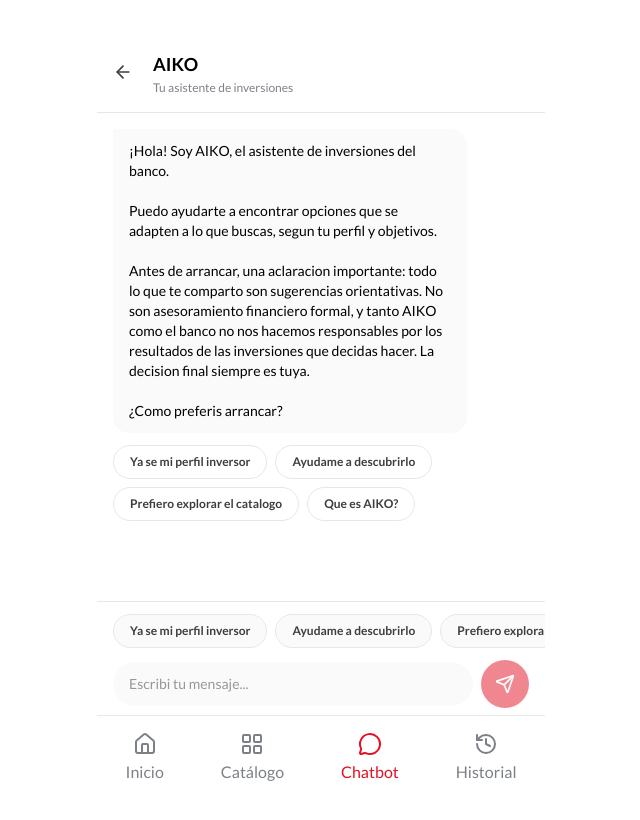
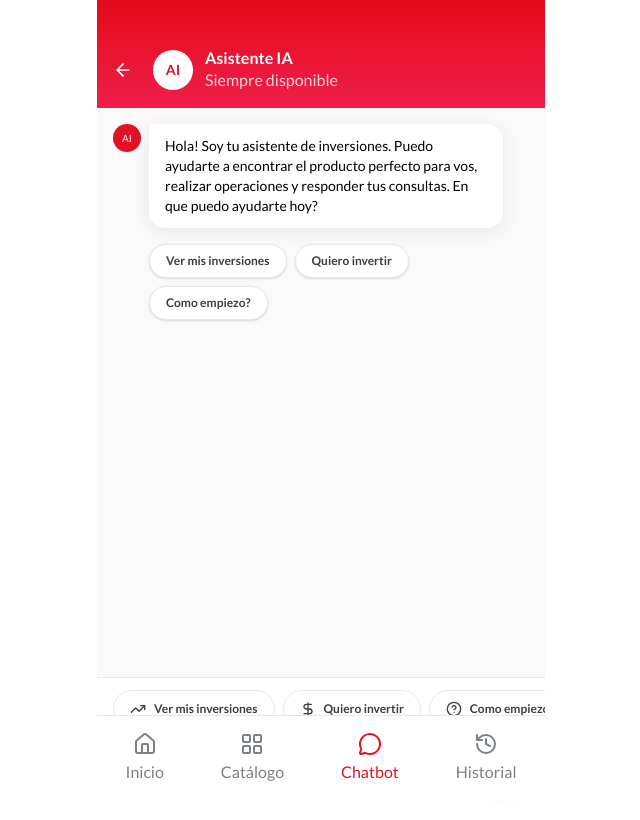
Before and after one commit to RenCostamagna/hackaton-prototype, a Next.js app: page /chatbot in a window 1280 px wide. Shown: the top 820 px of the page, without its empty margins (319-959 px from the left). Built offline with nearby package versions, Linux system fonts and the light colour scheme.

Commit message:
feat: update chat UI with new design and functionality
Add new chat design elements and update message types and hooks.

```diff
--- a/components/features/chat-input.tsx
+++ b/components/features/chat-input.tsx
@@ -1,7 +1,7 @@
 "use client";
 
 import { useState } from "react";
-import { Send } from "lucide-react";
+import { Send, TrendingUp, DollarSign, HelpCircle } from "lucide-react";
 import type { ChipOption } from "@/types";
 
 interface ChatInputProps {
@@ -10,6 +10,13 @@ interface ChatInputProps {
   chips: ChipOption[];
   disabled?: boolean;
 }
+
+// Iconos para los chips de accion rapida
+const chipIcons: Record<string, React.ReactNode> = {
+  "ver-inversiones": <TrendingUp className="w-4 h-4" />,
+  "quiero-invertir": <DollarSign className="w-4 h-4" />,
+  "como-empiezo": <HelpCircle className="w-4 h-4" />,
+};
 
 export function ChatInput({
   onSend,
@@ -28,8 +35,8 @@ export function ChatInput({
   };
 
   return (
-    <div className="bg-surface border-t border-border px-4 py-3 pb-safe">
-      {/* Chips de accion rapida - scroll horizontal */}
+    <div className="bg-white border-t border-grey-2 px-4 py-3 pb-safe">
+      {/* Chips de accion rapida con iconos */}
       {chips.length > 0 && (
         <div className="flex gap-2 overflow-x-auto pb-3 -mx-4 px-4 scrollbar-hide">
           {chips.map((chip) => (
@@ -37,28 +44,31 @@ export function ChatInput({
               key={chip.id}
               onClick={() => onChipSelect(chip.value)}
               disabled={disabled}
-              className="flex-shrink-0 px-4 py-2 rounded-full bg-surface-muted text-text-secondary text-b2-semibold border border-border hover:bg-primary/10 hover:border-primary hover:text-primary transition-all disabled:opacity-50 active:scale-95"
+              className="flex-shrink-0 flex items-center gap-2 px-4 py-2.5 rounded-full bg-white text-grey-6 text-b2-semibold border border-grey-2 hover:border-primary hover:text-primary transition-all disabled:opacity-50 active:scale-95"
             >
-              {chip.label}
+              {chipIcons[chip.id] || null}
+              <span>{chip.label}</span>
             </button>
           ))}
         </div>
       )}
 
-      {/* Input de texto */}
-      <form onSubmit={handleSubmit} className="flex items-center gap-2">
+      {/* Input de texto con boton de enviar */}
+      <form onSubmit={handleSubmit} className="flex items-center gap-3">
+        <div className="flex-1 relative">
           <input
             type="text"
             value={message}
             onChange={(e) => setMessage(e.target.value)}
-          placeholder="Escribi tu mensaje..."
+            placeholder="Escribi tu consulta..."
             disabled={disabled}
-          className="flex-1 px-4 py-3 rounded-full bg-surface-muted text-text-primary text-b1-regular placeholder:text-text-disabled focus:outline-none focus:ring-2 focus:ring-primary disabled:opacity-50"
+            className="w-full px-4 py-3 rounded-full bg-grey-1 border border-grey-2 text-text-primary text-b1-regular placeholder:text-grey-4 focus:outline-none focus:border-primary focus:ring-1 focus:ring-primary disabled:opacity-50"
           />
+        </div>
         <button
           type="submit"
           disabled={!message.trim() || disabled}
-          className="w-12 h-12 rounded-full bg-primary text-text-inverse flex items-center justify-center disabled:opacity-50 disabled:cursor-not-allowed transition-opacity active:scale-95"
+          className="w-12 h-12 rounded-full bg-primary text-white flex items-center justify-center disabled:bg-red-light disabled:cursor-not-allowed transition-colors active:scale-95 shadow-card"
           aria-label="Enviar mensaje"
         >
           <Send className="w-5 h-5" />
--- a/components/features/chat-interface.tsx
+++ b/components/features/chat-interface.tsx
@@ -28,17 +28,26 @@ export function ChatInterface() {
   const currentChips = lastMessageWithChips?.chips || [];
 
   return (
-    <div className="flex flex-col h-[calc(100vh-80px)] bg-background">
-      {/* Header */}
-      <header className="px-4 pt-12 pb-4 bg-background border-b border-border">
+    <div className="flex flex-col h-screen bg-grey-1">
+      {/* Header - Fondo rojo con gradiente */}
+      <header className="bg-gradient-red px-4 pt-12 pb-4">
         <div className="flex items-center gap-3">
-          <Link href="/dashboard" className="p-2 -ml-2 hover:bg-surface-muted rounded-full transition-colors">
-            <ArrowLeft className="w-5 h-5 text-text-secondary" />
+          <Link
+            href="/dashboard"
+            className="p-2 -ml-2 hover:bg-white/10 rounded-full transition-colors"
+          >
+            <ArrowLeft className="w-5 h-5 text-white" />
           </Link>
+
+          {/* Avatar AI */}
+          <div className="w-10 h-10 rounded-full bg-white flex items-center justify-center">
+            <span className="text-primary text-b1-bold">AI</span>
+          </div>
+
           <div>
-            <h1 className="text-h2-bold text-text-primary">AIKO</h1>
-            <p className="text-b2-regular text-text-muted">
-              Tu asistente de inversiones
+            <h1 className="text-h3-bold text-white">Asistente IA</h1>
+            <p className="text-b3-regular text-white/80">
+              Siempre disponible
             </p>
           </div>
         </div>
@@ -46,14 +55,16 @@ export function ChatInterface() {
 
       {/* Messages */}
       <div className="flex-1 overflow-y-auto px-4 py-4">
-        <div className="flex flex-col gap-3">
+        <div className="flex flex-col gap-4">
           {messages.map((message) => (
             <ChatMessage
               key={message.id}
               message={message}
-              product={
-                message.productId
-                  ? mockProducts.find((p) => p.id === message.productId)
+              products={
+                message.productIds
+                  ? mockProducts.filter((p) => message.productIds?.includes(p.id))
+                  : message.productId
+                  ? [mockProducts.find((p) => p.id === message.productId)!].filter(Boolean)
                   : undefined
               }
               onSelectChip={selectChip}
@@ -62,13 +73,18 @@ export function ChatInterface() {
           ))}
 
           {isLoading && (
-            <div className="flex items-center gap-2 p-3">
-              <div className="flex gap-1">
-                <span className="w-2 h-2 bg-text-muted rounded-full animate-bounce" />
-                <span className="w-2 h-2 bg-text-muted rounded-full animate-bounce [animation-delay:0.1s]" />
-                <span className="w-2 h-2 bg-text-muted rounded-full animate-bounce [animation-delay:0.2s]" />
+            <div className="flex items-start gap-2">
+              {/* Avatar AI */}
+              <div className="w-7 h-7 rounded-full bg-primary flex items-center justify-center flex-shrink-0">
+                <span className="text-white text-b4-medium">AI</span>
               </div>
-              <span className="text-b2-regular text-text-muted">AIKO esta escribiendo...</span>
+              <div className="flex items-center gap-2 bg-white rounded-2xl rounded-tl-sm px-4 py-3 shadow-card">
+                <div className="flex gap-1">
+                  <span className="w-2 h-2 bg-grey-4 rounded-full animate-bounce" />
+                  <span className="w-2 h-2 bg-grey-4 rounded-full animate-bounce [animation-delay:0.1s]" />
+                  <span className="w-2 h-2 bg-grey-4 rounded-full animate-bounce [animation-delay:0.2s]" />
+                </div>
+              </div>
             </div>
           )}
 
--- a/components/features/chat-message.tsx
+++ b/components/features/chat-message.tsx
@@ -6,60 +6,67 @@ import type { ChatMessage as ChatMessageType, Product, ChipOption } from "@/type
 
 interface ChatMessageProps {
   message: ChatMessageType;
-  product?: Product;
+  products?: Product[];
   onSelectChip?: (value: string) => void;
   isLastWithChips?: boolean;
 }
 
 export function ChatMessage({
   message,
-  product,
+  products,
   onSelectChip,
   isLastWithChips,
 }: ChatMessageProps) {
   const isUser = message.role === "user";
 
-  // Renderizar tarjeta de producto
-  if (message.contentType === "product-card" && product) {
+  // Mensaje del usuario - alineado a la derecha, estilo boton rojo
+  if (isUser) {
     return (
-      <div className="max-w-[90%] self-start">
-        <ProductCardInline product={product} />
-        {message.content && (
-          <p className="text-b2-regular text-text-muted mt-2 px-1">
-            {message.content}
-          </p>
-        )}
+      <div className="flex justify-end">
+        <div className="bg-primary text-white rounded-full px-5 py-2.5 max-w-[80%]">
+          <p className="text-b1-regular">{message.content}</p>
+        </div>
       </div>
     );
   }
 
+  // Mensaje del asistente
   return (
-    <div
-      className={cn(
-        "max-w-[85%]",
-        isUser ? "self-end" : "self-start"
+    <div className="flex flex-col gap-3">
+      {/* Mensaje de texto con avatar */}
+      {message.content && (
+        <div className="flex items-start gap-2">
+          {/* Avatar AI */}
+          <div className="w-7 h-7 rounded-full bg-primary flex items-center justify-center flex-shrink-0">
+            <span className="text-white text-b4-medium">AI</span>
+          </div>
+
+          {/* Burbuja del mensaje */}
+          <div className="bg-white rounded-2xl rounded-tl-sm px-4 py-3 shadow-card max-w-[85%]">
+            <p className="text-b1-regular text-text-primary whitespace-pre-line">
+              {message.content}
+            </p>
+          </div>
+        </div>
       )}
-    >
-      {/* Bubble del mensaje */}
-      <div
-        className={cn(
-          "rounded-2xl px-4 py-3",
-          isUser
-            ? "bg-primary text-text-inverse rounded-br-none"
-            : "bg-surface-muted text-text-primary rounded-tl-none"
-        )}
-      >
-        <p className="text-b1-regular whitespace-pre-line">{message.content}</p>
-      </div>
+
+      {/* Tarjetas de productos - sin avatar, con margen izquierdo para alinear */}
+      {products && products.length > 0 && (
+        <div className="flex flex-col gap-3 ml-9">
+          {products.map((product) => (
+            <ProductCardInline key={product.id} product={product} />
+          ))}
+        </div>
+      )}
 
       {/* Chips - solo mostrar en el ultimo mensaje que los tiene */}
       {isLastWithChips && message.chips && message.chips.length > 0 && (
-        <div className="flex flex-wrap gap-2 mt-3">
+        <div className="flex flex-wrap gap-2 ml-9 mt-1">
           {message.chips.map((chip: ChipOption) => (
             <button
               key={chip.id}
               onClick={() => onSelectChip?.(chip.value)}
-              className="px-4 py-2 rounded-full bg-surface border border-border text-text-secondary text-b2-semibold hover:bg-surface-muted hover:border-primary hover:text-primary transition-all active:scale-95"
+              className="px-4 py-2 rounded-full bg-white text-text-secondary text-b2-semibold border border-grey-2 hover:border-primary hover:text-primary transition-all active:scale-95 shadow-sm"
             >
               {chip.label}
             </button>
--- a/lib/hooks/use-chat.ts
+++ b/lib/hooks/use-chat.ts
@@ -16,10 +16,9 @@ interface UseChatReturn {
 // AIKO Chips por momento
 const CHIPS = {
   welcome: [
-    { id: "know-profile", label: "Ya se mi perfil inversor", value: "ya-se-mi-perfil" },
-    { id: "discover-profile", label: "Ayudame a descubrirlo", value: "ayudame-a-descubrirlo" },
-    { id: "explore-catalog", label: "Prefiero explorar el catalogo", value: "explorar-catalogo" },
-    { id: "what-is-aiko", label: "Que es AIKO?", value: "que-es-aiko" },
+    { id: "ver-inversiones", label: "Ver mis inversiones", value: "ver-inversiones" },
+    { id: "quiero-invertir", label: "Quiero invertir", value: "quiero-invertir" },
+    { id: "como-empiezo", label: "Como empiezo?", value: "como-empiezo" },
   ],
   profileSelection: [
     { id: "conservador", label: "Conservador — prefiero no arriesgar", value: "conservador" },
@@ -60,13 +59,7 @@ const CHIPS = {
 } as const;
 
 // Mensaje de bienvenida con disclaimer
-const WELCOME_MESSAGE = `¡Hola! Soy AIKO, el asistente de inversiones del banco.
-
-Puedo ayudarte a encontrar opciones que se adapten a lo que buscas, segun tu perfil y objetivos.
-
-Antes de arrancar, una aclaracion importante: todo lo que te comparto son sugerencias orientativas. No son asesoramiento financiero formal, y tanto AIKO como el banco no nos hacemos responsables por los resultados de las inversiones que decidas hacer. La decision final siempre es tuya.
-
-¿Como preferis arrancar?`;
+const WELCOME_MESSAGE = `Hola! Soy tu asistente de inversiones. Puedo ayudarte a encontrar el producto perfecto para vos, realizar operaciones y responder tus consultas. En que puedo ayudarte hoy?`;
 
 const EXPLAIN_AIKO = `Soy el asistente de inversiones del banco. Puedo ayudarte a entender que productos tenes disponibles, explicarte como funciona cada uno y sugerirte opciones segun tus objetivos y tolerancia al riesgo.
 
@@ -165,29 +158,14 @@ export function useChat(): UseChatReturn {
       agresivo: "agresivo",
     };
 
+    const products = getProductsForProfile(profile).slice(0, 2);
+
+    // Mensaje con productos incluidos
     addMessage({
       role: "assistant",
-      content: `Fijate que tengo algunas opciones que podrian ir bien para un perfil ${profileLabels[profile]}. Recorda que son sugerencias orientativas — los rendimientos son estimados y pueden variar segun el mercado.`,
-      contentType: "text",
-    });
-
-    await new Promise((resolve) => setTimeout(resolve, 300));
-
-    const products = getProductsForProfile(profile);
-    for (const product of products.slice(0, 3)) {
-      addMessage({
-        role: "assistant",
-        content: getProductDescription(product.type),
-        contentType: "product-card",
-        productId: product.id,
-      });
-      await new Promise((resolve) => setTimeout(resolve, 200));
-    }
-
-    addMessage({
-      role: "assistant",
-      content: "¿Queres ver mas opciones o explorar el catalogo completo?",
-      contentType: "text",
+      content: `Entiendo que queres invertir. Te recomiendo estos productos segun tu perfil:`,
+      contentType: "product-card",
+      productIds: products.map(p => p.id),
       chips: CHIPS.afterSuggestions as unknown as ChipOption[],
     });
 
@@ -210,10 +188,13 @@ export function useChat(): UseChatReturn {
   const selectChip = useCallback(async (chipValue: string) => {
     // Agregar respuesta del usuario
     const chipLabels: Record<string, string> = {
+      "ver-inversiones": "Ver mis inversiones",
+      "quiero-invertir": "Quiero invertir",
+      "como-empiezo": "Como empiezo?",
       "ya-se-mi-perfil": "Ya se mi perfil inversor",
       "ayudame-a-descubrirlo": "Ayudame a descubrirlo",
       "explorar-catalogo": "Prefiero explorar el catalogo",
-      "que-es-aiko": "¿Que es AIKO?",
+      "que-es-aiko": "Que es AIKO?",
       "conservador": "Conservador",
       "moderado": "Moderado",
       "agresivo": "Agresivo",
@@ -285,10 +266,38 @@ export function useChat(): UseChatReturn {
 
   const handlePathSelection = useCallback((value: string) => {
     switch (value) {
+      case "ver-inversiones":
+        addMessage({
+          role: "assistant",
+          content: "Te muestro tus inversiones activas. Podes ver el detalle de cada una tocando en la tarjeta.",
+          contentType: "text",
+        });
+        setFlowState("conversation");
+        // En implementacion real, redirigir a historial
+        break;
+
+      case "quiero-invertir":
+        // Usar perfil precargado moderado y mostrar sugerencias
+        setProfileState(prev => ({ ...prev, finalProfile: "moderado" }));
+        showSuggestions("moderado");
+        break;
+
+      case "como-empiezo":
+        addMessage({
+          role: "assistant",
+          content: `Para empezar a invertir, primero necesito conocerte un poco mejor. Vamos a definir tu perfil inversor con unas preguntas rapidas.
+
+Primera pregunta: cuando invertis, como te sentis mas comodo?`,
+          contentType: "text",
+          chips: CHIPS.riskTolerance as unknown as ChipOption[],
+        });
+        setFlowState("onboarding-risk");
+        break;
+
       case "ya-se-mi-perfil":
         addMessage({
           role: "assistant",
-          content: "¿Con cual de estos perfiles te identificas?",
+          content: "Con cual de estos perfiles te identificas?",
           contentType: "text",
           chips: CHIPS.profileSelection as unknown as ChipOption[],
         });
@@ -298,7 +307,7 @@ export function useChat(): UseChatReturn {
       case "ayudame-a-descubrirlo":
         addMessage({
           role: "assistant",
-          content: "Primera pregunta: cuando invertis, ¿como te sentis mas comodo?",
+          content: "Primera pregunta: cuando invertis, como te sentis mas comodo?",
           contentType: "text",
           chips: CHIPS.riskTolerance as unknown as ChipOption[],
         });
@@ -312,7 +321,6 @@ export function useChat(): UseChatReturn {
           contentType: "text",
         });
         setFlowState("catalog-redirect");
-        // En una implementacion real, redirigir al catalogo
         break;
 
       case "que-es-aiko":
@@ -325,7 +333,7 @@ export function useChat(): UseChatReturn {
         setFlowState("explain-aiko");
         break;
     }
-  }, [addMessage]);
+  }, [addMessage, showSuggestions]);
 
   const handleSelfDeclare = useCallback((profile: RiskProfile) => {
     setProfileState(prev => ({ ...prev, declaredProfile: profile }));
--- a/types/index.ts
+++ b/types/index.ts
@@ -84,6 +84,7 @@ export interface ChatMessage {
   content: string;
   contentType: MessageContentType;
   productId?: string;
+  productIds?: string[];
   chips?: ChipOption[];
   timestamp: string;
 }
```
Also changed, not shown: components/features/product-card-inline.tsx (+27 -63 lines). Lines whose indentation alone changed are shown as unchanged.
